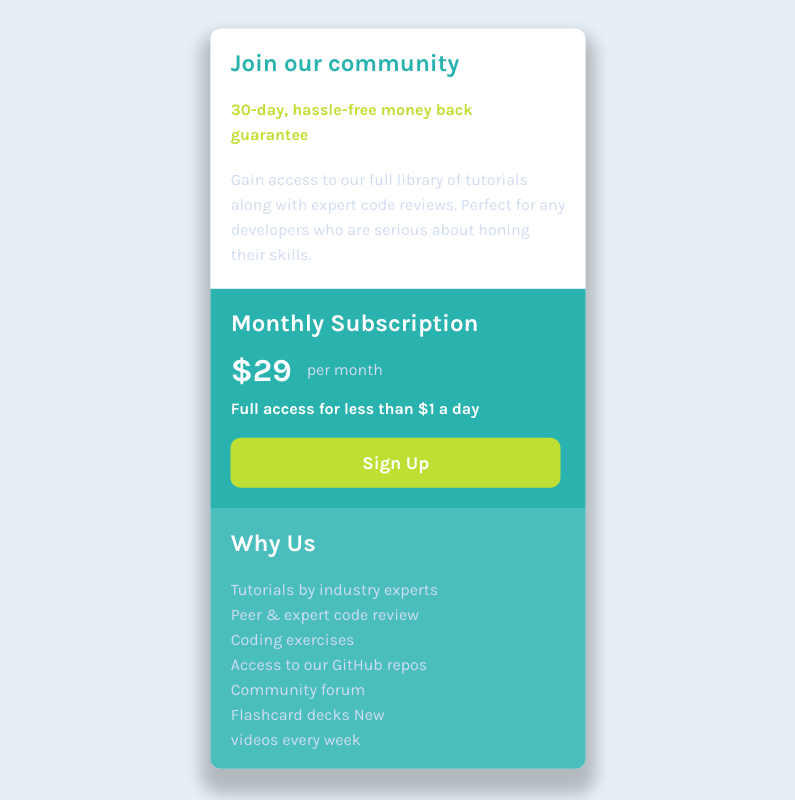
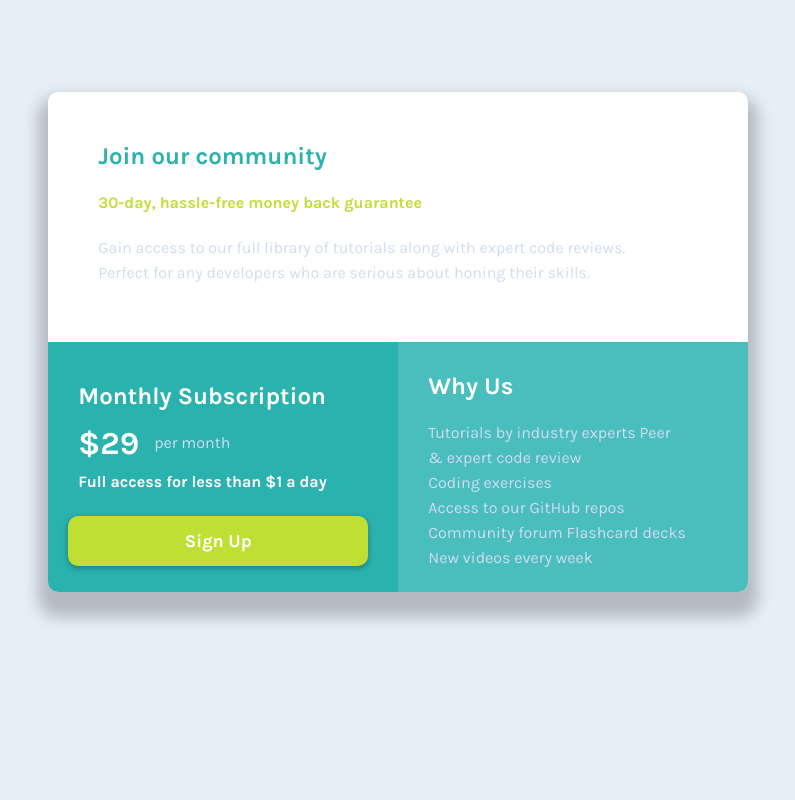
Before and after one commit to LucasNCosta/html-css, a plain HTML site: page treinar/single-price-grid/index.html in a window 1536 px wide. Shown: the whole page, without its empty margins (339-1134 px from the left). Drawn offline with Linux system fonts and the light colour scheme.

Commit message:
Finalizando Single Price Grid com MQ

```diff
--- /dev/null
+++ b/treinar/single-price-grid/estilo/media-query.css
@@ -0,0 +1,61 @@
+@charset "UTF-8";
+@media screen and (min-width: 1440px) {
+    main{
+        width: 700px;
+        height: 500px;
+        top: 40%;
+    }
+    .quadro1{
+        height: 250px;
+    }
+    .quadro1 > h1{
+        margin-left: 50px;
+        padding-top: 50px;
+    }
+    .quadro1 > .destaque1{
+        margin-left: 50px;
+    }
+    .quadro1 > p{
+        margin-left: 50px;
+        margin-right: 90px;
+    }
+
+    .quadro2{
+        width: 350px;
+        height: 250px;
+        border-radius: 0px 0px 0px 10px;
+    }
+    .quadro2 > h1{
+        margin-left: 30px;
+        padding-top: 40px;
+    }
+    .quadro2 > .destaque2{
+        margin-left: 30px;
+    }
+    .quadro2 > p{
+        margin-left: 30px;
+    }
+    .quadro2 > button{
+        width: 300px;
+        margin-top: 25px;
+    }
+
+    .quadro3{
+        width: 350px;
+        height: 250px;
+        float: right;
+        margin-top: -250px;
+        border-radius: 0px 0px 10px 0px;
+    }
+    .quadro3 > h1{
+        margin-left: 30px;
+        padding-top: 30px;
+    }
+    .quadro3 > p{
+        margin-left: 30px;
+        margin-right: 60px;
+    }
+    .quadro3 > p:nth-child(4){
+        margin-right: 50px;
+    }
+}
--- a/treinar/single-price-grid/estilo/style.css
+++ b/treinar/single-price-grid/estilo/style.css
@@ -26,7 +26,7 @@
     box-shadow: 0px 15px 15px 10px rgba(0, 0, 0, 0.222);
     top: 50%;
     left: 50%;
-    transform: translate(-50%, -48%);
+    transform: translate(-50%, -43%);
   }
   p{
     font-size: 16px;
@@ -100,6 +100,7 @@
     margin-left: 20px;
     background-color: var(--cor2);
     color: white;
+    box-shadow: 0px 2px 5px 1px rgba(0, 0, 0, 0.233);
     border: none;
   }
 
@@ -123,10 +124,3 @@
   .quadro3 > p:nth-child(4){
     margin-right: 150px;
   }
-
-/*
-- Mobile: 375px
-- Desktop: 1440px
-
-- Light Gray: hsl(204, 43%, 93%)
-- Grayish Blue: hsl(218, 22%, 67%) */
--- a/treinar/single-price-grid/index.html
+++ b/treinar/single-price-grid/index.html
@@ -6,6 +6,7 @@
   <link rel="icon" type="image/png" sizes="32x32" href="./images/favicon-32x32.png">
   <title>Single Price Grid Component</title>
   <link rel="stylesheet" href="estilo/style.css">
+  <link rel="stylesheet" href="estilo/media-query.css">
 </head>
 <body>
   <main>
```
Also changed, not shown: 1 other file. Lines whose indentation alone changed are shown as unchanged.
